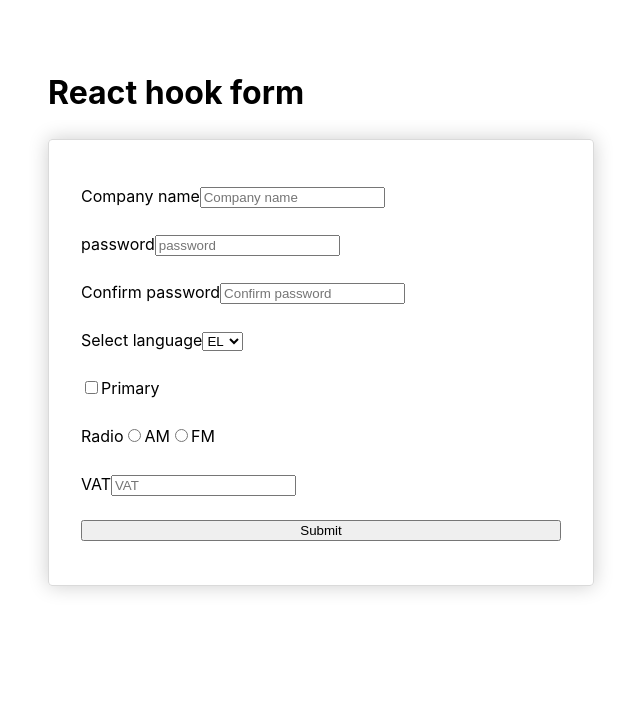
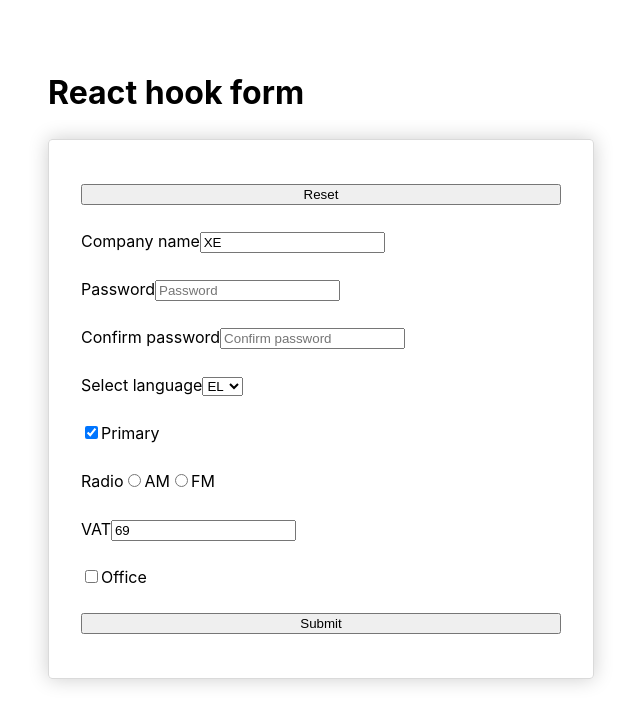
Before and after one commit to JasonTrib/poc-react-hook-form, a React (Vite) app: page / in a window 1280 px wide. Shown: the top 724 px of the page, without its empty margins (319-959 px from the left). Built offline with nearby package versions, Linux system fonts and the light colour scheme.

Commit message:
added validation and dependant fields

```diff
--- a/src/Form.css
+++ b/src/Form.css
@@ -11,3 +11,8 @@
 .form > * {
     margin-block: 12px;
 }
+
+.form .error{
+    color: red;
+    font-size: 12px;
+}
--- a/src/Form.tsx
+++ b/src/Form.tsx
@@ -1,92 +1,122 @@
+import { DevTool } from '@hookform/devtools';
+import { zodResolver } from '@hookform/resolvers/zod';
+import { useEffect } from 'react';
+import { SubmitHandler, useForm } from 'react-hook-form';
+import formFields from "./data/formFields";
 import './Form.css';
-import { useForm } from 'react-hook-form';
-import { DevTool } from '@hookform/devtools';
-
-const formFields = {
-  companyName: {
-    name: 'companyName',
-    label: 'Company name',
-  },
-  password: {
-    name: 'Password',
-    label: 'password',
-  },
-  confirmPassword: {
-    name: 'confirmPassword',
-    label: 'Confirm password',
-  },
-  selectLang: {
-    name: 'selectLang',
-    label: 'Select language',
-  },
-  primary: {
-    name: 'primary',
-    label: 'Primary',
-  },
-  radio: {
-    name: 'radio',
-    label: 'Radio',
-    options:[
-      { value:"AM" },
-      { value:"FM" }
-    ]
-  },
-  vat: {
-    name: 'vat',
-    label: 'VAT',
-  },
-};
-
+import FormSchema, { FormSchemaT } from "./validations/FormSchema";
 
 function Form() {
   const {
-    register, handleSubmit, formState: { errors }, control,
-  } = useForm();
-  const onSubmit = (data) => console.log(data);
-  console.log(errors);
+    register,
+    unregister,
+    handleSubmit,
+    formState: { errors },
+    control,
+    reset,
+    watch,
+  } = useForm<FormSchemaT>({
+    resolver: zodResolver(FormSchema),
+    defaultValues: {
+      [formFields.companyName.name]: 'XE',
+      [formFields.password.name]: '',
+      [formFields.confirmPassword.name]: '',
+      [formFields.selectLang.name]: 'EL',
+      [formFields.primary.name]: true,
+      [formFields.radio.name]: '',
+      [formFields.vat.name]: '69',
+    },
+    // shouldUnregister: true,
+    // mode: "onBlur",
+    // mode: "onChange",
+    // reValidateMode: "onBlur",
+  });
+  const onSubmit: SubmitHandler<FormSchemaT> = (data) => console.log('Submitted:', data);
+  const handleReset = () => reset({
+    [formFields.primary.name]: false,
+    [formFields.vat.name]: "101"
+  });
+
+  const officeFieldValue = watch(formFields.office.name);
+
+  useEffect(() => {
+    if(officeFieldValue === false){
+      unregister(formFields.address.name);
+    }
+  }, [unregister, officeFieldValue])
+
+  console.log("rendered:", errors);
 
   return (
     <>
       <h1>React hook form</h1>
       <form onSubmit={handleSubmit(onSubmit)} className="form">
+        <button onClick={handleReset}>Reset</button>
+
         <label htmlFor={formFields.companyName.name}>
-          {formFields.companyName.label}
-          <input type="text" placeholder={formFields.companyName.label} {...register(formFields.companyName.name, { required: true, min: 3 })} />
+          <span>{formFields.companyName.label}</span>
+          <input type="text" placeholder={formFields.companyName.placeholder} {...register(formFields.companyName.name)} />
+          <span className="error">{errors.companyName?.message}</span>
         </label>
+
         <label htmlFor={formFields.password.name}>
-          {formFields.password.label}
-          <input type="password" placeholder={formFields.password.label} {...register(formFields.password.name, { required: true, pattern: /w{6,}/i })} />
+          <span>{formFields.password.label}</span>
+          <input type="password" placeholder={formFields.password.placeholder} {...register(formFields.password.name)} />
+          <span className="error">{errors.password?.message}</span>
         </label>
+
         <label htmlFor={formFields.confirmPassword.name}>
-          {formFields.confirmPassword.label}
-          <input type="password" placeholder={formFields.confirmPassword.label} {...register(formFields.confirmPassword.name, { required: true, pattern: /w{6,}/i })} />
+          <span>{formFields.confirmPassword.label}</span>
+          <input type="password" placeholder={formFields.confirmPassword.placeholder} {...register(formFields.confirmPassword.name, { deps: ['companyName','password'] })} />
+          <span className="error">{errors.confirmPassword?.message}</span>
         </label>
+
         <label htmlFor={formFields.selectLang.name}>
-          {formFields.selectLang.label}
-          <select {...register(formFields.selectLang.name, { required: true })}>
-            <option value="EL">EL</option>
-            <option value="EN">EN</option>
-            <option value="SP">SP</option>
-            <option value="FR">FR</option>
+          <span>{formFields.selectLang.label}</span>
+          <select {...register(formFields.selectLang.name)}>
+            {formFields.selectLang.options.map(({value}) =>
+              <option key={value} value={value}>{value}</option>
+              )}
           </select>
+          <span className="error">{errors.selectLang?.message}</span>
         </label>
+
         <label>
-          <input type="checkbox" id={formFields.primary.label} {...register(formFields.primary.name, {})} />
-          {formFields.primary.label}
+          <input type="checkbox" id={formFields.primary.label} {...register(formFields.primary.name)} />
+          <span>{formFields.primary.label}</span>
+          <span className="error">{errors.isPrimary?.message}</span>
         </label>
+
         <div>
-          {formFields.radio.label}
-          {formFields.radio.options.map(option =>
-            <label key={option.value}>
-              <input {...register(formFields.radio.name)} type="radio" value={option.value} />
-              {option.value}
+          <span>{formFields.radio.label}</span>
+          {formFields.radio.options.map(({value}) =>
+            <label key={value}>
+              <input {...register(formFields.radio.name)} type="radio" value={value} />
+              {value}
             </label>
           )}
+          <span className="error">{errors.radio?.message}</span>
         </div>
+
         <label htmlFor={formFields.vat.name}>
-          {formFields.vat.label}
-          <input type="number" placeholder={formFields.vat.label} {...register(formFields.vat.name, { required: true })} />
+          <span>{formFields.vat.label}</span>
+          <input type="number" placeholder={formFields.vat.placeholder} {...register(formFields.vat.name)} />
+          <span className="error">{errors.vat?.message}</span>
         </label>
+
+        <label>
+          <input type="checkbox" {...register(formFields.office.name)} />
+          <span>{formFields.office.label}</span>
+          <span className="error">{errors.hasOffice?.message}</span>
+        </label>
+
+        {officeFieldValue === true &&
+          <label htmlFor={formFields.address.name}>
+            <span>{formFields.address.label}</span>
+            <input type="text" placeholder={formFields.address.placeholder} {...register(formFields.address.name)} />
+            <span className="error">{errors.address?.message}</span>
+          </label>
+        }
 
         <button type="submit">Submit</button>
       </form>
--- /dev/null
+++ b/src/data/formFields.ts
@@ -0,0 +1,55 @@
+const formFields = {
+    companyName: {
+        name: 'companyName',
+        placeholder: 'Company name',
+        label: 'Company name',
+    },
+    password: {
+        name: 'password',
+        placeholder: 'Password',
+        label: 'Password',
+    },
+    confirmPassword: {
+        name: 'confirmPassword',
+        placeholder: 'Confirm password',
+        label: 'Confirm password',
+    },
+    selectLang: {
+        name: 'selectLang',
+        label: 'Select language',
+        options: [
+            { value: "EL" },
+            { value: "EN" },
+            { value: "ES" },
+            { value: "FR" },
+        ],
+    },
+    primary: {
+        name: 'isPrimary',
+        label: 'Primary',
+    },
+    radio: {
+        name: 'radio',
+        label: 'Radio',
+        options: [
+            { value: "AM" },
+            { value: "FM" },
+        ],
+    },
+    vat: {
+        name: 'vat',
+        placeholder: 'VAT',
+        label: 'VAT',
+    },
+    office: {
+        name: 'hasOffice',
+        label: 'Office',
+    },
+    address: {
+        name: 'address',
+        placeholder: 'Address',
+        label: 'Address',
+    },
+} as const;
+
+export default formFields;
--- /dev/null
+++ b/src/validations/FormSchema.ts
@@ -0,0 +1,21 @@
+import { z } from "zod";
+import formFields from "./../data/formFields";
+
+export type FormSchemaT = z.infer<typeof FormSchema>;
+
+const FormSchema = z.object({
+    [formFields.companyName.name]: z.string().trim().min(3, "Must be at least 3 characters long!"),
+    [formFields.password.name]: z.string().min(4, "Must be at least 4 characters long!"),
+    [formFields.confirmPassword.name]: z.string().min(4, "Must be at least 4 characters long!"),
+    [formFields.selectLang.name]: z.string(),
+    [formFields.primary.name]: z.boolean(),
+    [formFields.radio.name]: z.string().or(z.null()),
+    [formFields.vat.name]: z.string(),
+    [formFields.office.name]: z.boolean(),
+    [formFields.address.name]: z.string().trim().min(1, 'Required!').optional(),
+}).refine((schema) => schema.password === schema.confirmPassword, {
+    message: "Passwords do not match!",
+    path: [formFields.confirmPassword.name],
+});
+
+export default FormSchema;
```
Also changed, not shown: 1 other file (tests, documents, lock files or other folders).
